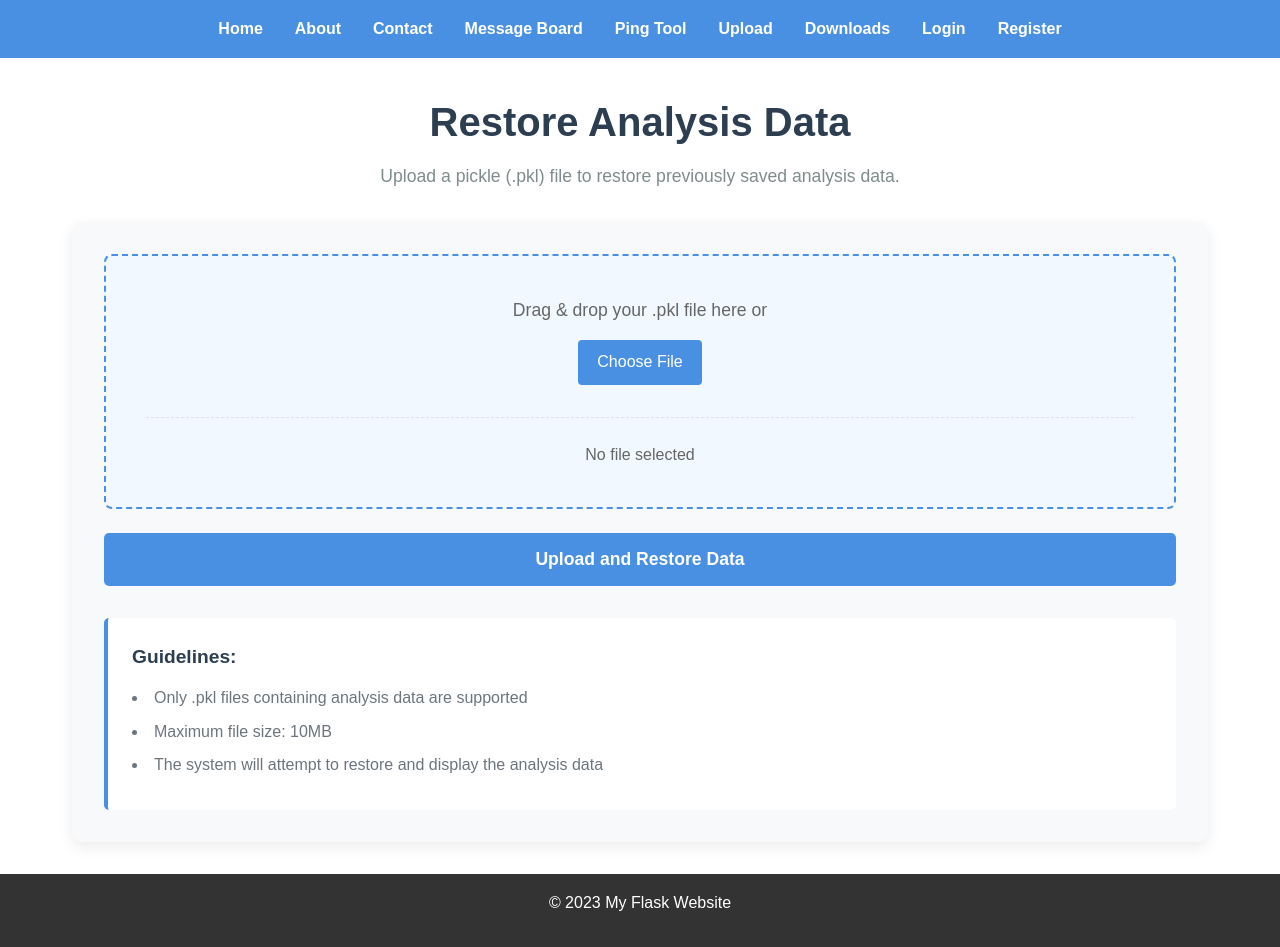
After one commit to Jason-chen-taiwan/attack-with-coed-copilot, a Flask app: page /upload in a window 1280 px wide. The commit adds this page. Run offline with Flask 2, Linux system fonts and the light colour scheme.

Commit message:
add safe pkl page and application

```diff
--- a/app.py
+++ b/app.py
@@ -1,3 +1,6 @@
+import io
+import pickle
+import pickletools
 import re
 import subprocess
 from flask import Flask, abort, render_template, request, redirect, send_from_directory, url_for, flash, session
@@ -9,6 +12,9 @@ from markupsafe import escape  # 用於輸出時手動處理 HTML escape（後
 
 app = Flask(__name__)
 app.secret_key = 'your_secret_key_here'  # 建議放在環境變數中
+
+# Add hasattr to Jinja environment
+app.jinja_env.globals.update(hasattr=hasattr, getattr=getattr, type=type)
 
 # Database setup
 DB_PATH = 'users.db'
@@ -244,6 +250,70 @@ def ping():
 
     return render_template('ping.html', title='Ping Tool', result=result, target=target)
 
+MAX_FILE_SIZE = 1 * 1024 * 1024  # 1MB
+ALLOWED_TYPES = (list, dict, tuple, str, int, float)
+# 黑名單關鍵字（出現在 pickle bytecode 中代表潛在攻擊）
+BLACKLIST_KEYWORDS = [
+    b'posix', b'system', b'os', b'subprocess', b'builtins', b'eval', b'exec', b'__import__'
+]
+
+@app.route('/upload', methods=['GET', 'POST'])
+def upload_file():
+    message = None
+    status = None
+    analysis_data = None
+
+    if request.method == 'POST':
+        file = request.files.get('file')
+
+        if not file or file.filename == '':
+            message = 'No file selected'
+            status = 'error'
+        elif not file.filename.endswith('.pkl'):
+            message = 'Only .pkl files are allowed'
+            status = 'error'
+        else:
+            try:
+                file.seek(0, os.SEEK_END)
+                file_length = file.tell()
+                if file_length > MAX_FILE_SIZE:
+                    raise ValueError('File is too large')
+                file.seek(0)
+
+                # 先檢查 pickle bytecode
+                raw_data = file.read()
+                disassembled = io.BytesIO()
+                pickletools.dis(raw_data, out=disassembled)
+
+                for keyword in BLACKLIST_KEYWORDS:
+                    if keyword in raw_data:
+                        raise ValueError(f'Blocked keyword "{keyword.decode()}" found in pickle content')
+
+                uploads_dir = os.path.join('static', 'files')
+                os.makedirs(uploads_dir, exist_ok=True)
+                file_path = os.path.join(uploads_dir, file.filename)
+                file.save(file_path)
+
+                with open(file_path, 'rb') as pkl_file:
+                    obj = pickle.load(pkl_file)
+
+                if not isinstance(obj, ALLOWED_TYPES):
+                    raise ValueError('Unsupported object type')
+
+                analysis_data = obj
+                message = f'File {file.filename} uploaded and data restored safely'
+                status = 'success'
+
+            except Exception as e:
+                message = f'Error processing file: {str(e)}'
+                status = 'error'
+
+    return render_template('upload.html',
+                           title='Restore Analysis Data (Safe)',
+                           message=message,
+                           status=status,
+                           analysis_data=analysis_data)
+
 @app.route('/download')
 def download_file():
     filename = request.args.get('file')
--- a/static/css/style.css
+++ b/static/css/style.css
@@ -438,3 +438,291 @@ button:hover {
   font-size: 1.2rem;
   color: #95a5a6;
 }
+
+/* File Upload Styles */
+.upload-header {
+  text-align: center;
+  margin-bottom: 2rem;
+}
+
+.upload-header h1 {
+  font-size: 2.5rem;
+  color: #2c3e50;
+  margin-bottom: 0.5rem;
+}
+
+.upload-header p {
+  font-size: 1.1rem;
+  color: #7f8c8d;
+}
+
+.upload-container {
+  background-color: #f8f9fa;
+  border-radius: 10px;
+  padding: 2rem;
+  box-shadow: 0 5px 15px rgba(0, 0, 0, 0.08);
+}
+
+.upload-message {
+  padding: 1rem;
+  margin-bottom: 1.5rem;
+  border-radius: 5px;
+  text-align: center;
+  font-weight: 500;
+}
+
+.upload-message.success {
+  background-color: #d4edda;
+  color: #155724;
+  border: 1px solid #c3e6cb;
+}
+
+.upload-message.error {
+  background-color: #f8d7da;
+  color: #721c24;
+  border: 1px solid #f5c6cb;
+}
+
+.upload-form {
+  margin-bottom: 2rem;
+}
+
+.file-drop-area {
+  position: relative;
+  display: flex;
+  flex-direction: column;
+  align-items: center;
+  justify-content: center;
+  padding: 2.5rem;
+  border: 2px dashed #4a90e2;
+  border-radius: 8px;
+  background-color: #f1f8ff;
+  transition: all 0.3s;
+  text-align: center;
+  margin-bottom: 1.5rem;
+  min-height: 200px;
+}
+
+.file-drop-area.highlight {
+  border-color: #2980b9;
+  background-color: #e3f2fd;
+}
+
+.file-msg {
+  color: #666;
+  font-size: 1.1rem;
+  margin-bottom: 1rem;
+}
+
+.file-input {
+  position: absolute;
+  left: 0;
+  top: 0;
+  height: 100%;
+  width: 100%;
+  opacity: 0;
+  cursor: pointer;
+}
+
+.file-input-label {
+  display: inline-block;
+  padding: 0.6rem 1.2rem;
+  background-color: #4a90e2;
+  color: white;
+  border-radius: 4px;
+  cursor: pointer;
+  font-weight: 500;
+  transition: background-color 0.2s;
+}
+
+.file-input-label:hover {
+  background-color: #357abf;
+}
+
+.file-preview {
+  width: 100%;
+  margin-top: 1.5rem;
+  padding-top: 1.5rem;
+  border-top: 1px dashed #dee2e6;
+  color: #666;
+}
+
+.file-info {
+  display: flex;
+  flex-direction: column;
+  align-items: center;
+}
+
+.file-name {
+  font-weight: bold;
+  color: #4a90e2;
+  margin-bottom: 0.25rem;
+}
+
+.file-size {
+  color: #6c757d;
+  font-size: 0.9rem;
+}
+
+.upload-btn {
+  width: 100%;
+  padding: 1rem;
+  font-size: 1.1rem;
+  font-weight: 600;
+  background-color: #4a90e2;
+  color: white;
+  border: none;
+  border-radius: 5px;
+  cursor: pointer;
+  transition: background-color 0.2s;
+}
+
+.upload-btn:hover {
+  background-color: #357abf;
+}
+
+.upload-info {
+  margin-top: 2rem;
+  padding: 1.5rem;
+  background-color: #fff;
+  border-radius: 5px;
+  border-left: 4px solid #4a90e2;
+}
+
+.upload-info h3 {
+  color: #2c3e50;
+  margin-bottom: 0.75rem;
+  font-size: 1.2rem;
+}
+
+.upload-info ul {
+  list-style-position: inside;
+  color: #6c757d;
+}
+
+.upload-info li {
+  margin-bottom: 0.5rem;
+}
+
+/* Analysis Data Display Styles */
+.analysis-results {
+  margin-top: 2rem;
+  padding: 1.5rem;
+  background-color: #fff;
+  border-radius: 8px;
+  box-shadow: 0 3px 15px rgba(0, 0, 0, 0.1);
+}
+
+.analysis-results h2 {
+  color: #2c3e50;
+  font-size: 1.8rem;
+  margin-bottom: 1.5rem;
+  padding-bottom: 1rem;
+  border-bottom: 2px solid #ecf0f1;
+}
+
+.analysis-content {
+  display: flex;
+  flex-direction: column;
+  gap: 1.5rem;
+}
+
+.data-section {
+  padding: 1.5rem;
+  background-color: #f8f9fa;
+  border-radius: 6px;
+  border-left: 4px solid #4a90e2;
+}
+
+.data-section h3 {
+  color: #2c3e50;
+  margin-bottom: 1rem;
+  font-size: 1.3rem;
+}
+
+.data-table {
+  width: 100%;
+  border-collapse: collapse;
+  margin-top: 0.5rem;
+}
+
+.data-table th,
+.data-table td {
+  padding: 0.8rem;
+  text-align: left;
+  border-bottom: 1px solid #dee2e6;
+}
+
+.data-table th {
+  background-color: #e9ecef;
+  color: #495057;
+  font-weight: 600;
+}
+
+.data-table tr:nth-child(even) {
+  background-color: #f2f2f2;
+}
+
+.data-list {
+  list-style-position: inside;
+  padding-left: 1rem;
+}
+
+.data-list li {
+  padding: 0.5rem 0;
+  border-bottom: 1px solid #eee;
+}
+
+.data-list li:last-child {
+  border-bottom: none;
+}
+
+.data-raw {
+  background-color: #f0f0f0;
+  padding: 1rem;
+  border-radius: 4px;
+  overflow-x: auto;
+  white-space: pre-wrap;
+  font-family: monospace;
+  font-size: 0.9rem;
+  color: #333;
+  max-height: 300px;
+  overflow-y: auto;
+}
+
+.data-type-info {
+  background-color: #e9f7fe;
+  padding: 1.5rem;
+  border-radius: 6px;
+  border-left: 4px solid #3498db;
+}
+
+.data-type-info h3 {
+  color: #2980b9;
+  margin-bottom: 1rem;
+  font-size: 1.2rem;
+}
+
+.data-type-info code {
+  background-color: #e0e8f0;
+  padding: 0.2rem 0.4rem;
+  border-radius: 3px;
+  font-family: monospace;
+  color: #2c3e50;
+}
+
+.data-type-info ul {
+  display: flex;
+  flex-wrap: wrap;
+  gap: 0.5rem;
+  margin-top: 0.5rem;
+  list-style: none;
+}
+
+.data-type-info li {
+  background-color: #d6eaf8;
+  padding: 0.3rem 0.6rem;
+  border-radius: 3px;
+  font-size: 0.9rem;
+  color: #3498db;
+}
--- a/templates/base.html
+++ b/templates/base.html
@@ -18,6 +18,7 @@
           <li><a href="{{ url_for('contact') }}">Contact</a></li>
           <li><a href="{{ url_for('message_board') }}">Message Board</a></li>
           <li><a href="{{ url_for('ping') }}">Ping Tool</a></li>
+          <li><a href="{{ url_for('upload_file') }}">Upload</a></li>
           <li><a href="{{ url_for('downloads') }}">Downloads</a></li>
           {% if session.user_id %}
           <li><a href="{{ url_for('profile') }}">Profile</a></li>
--- /dev/null
+++ b/templates/upload.html
@@ -0,0 +1,183 @@
+{% extends "base.html" %} {% block content %}
+<div class="container">
+  <div class="upload-header">
+    <h1>Restore Analysis Data</h1>
+    <p>
+      Upload a pickle (.pkl) file to restore previously saved analysis data.
+    </p>
+  </div>
+
+  <div class="upload-container">
+    {% if message %}
+    <div class="upload-message {{ status }}">{{ message }}</div>
+    {% endif %}
+
+    <form method="POST" enctype="multipart/form-data" class="upload-form">
+      <div class="file-drop-area" id="dropArea">
+        <span class="file-msg">Drag & drop your .pkl file here or</span>
+        <label for="fileInput" class="file-input-label">Choose File</label>
+        <input
+          type="file"
+          id="fileInput"
+          name="file"
+          accept=".pkl"
+          class="file-input"
+          required
+        />
+        <div class="file-preview" id="filePreview">
+          <span>No file selected</span>
+        </div>
+      </div>
+      <button type="submit" class="upload-btn">Upload and Restore Data</button>
+    </form>
+
+    <div class="upload-info">
+      <h3>Guidelines:</h3>
+      <ul>
+        <li>Only .pkl files containing analysis data are supported</li>
+        <li>Maximum file size: 10MB</li>
+        <li>
+          The system will attempt to restore and display the analysis data
+        </li>
+      </ul>
+    </div>
+
+    {% if analysis_data %}
+    <div class="analysis-results">
+      <h2>Restored Analysis Data</h2>
+
+      <div class="analysis-content">
+        {% if analysis_data is mapping %}
+        <div class="data-section">
+          <h3>Dictionary Data</h3>
+          <table class="data-table">
+            <thead>
+              <tr>
+                <th>Key</th>
+                <th>Value</th>
+              </tr>
+            </thead>
+            <tbody>
+              {% for key, value in analysis_data.items() %}
+              <tr>
+                <td>{{ key }}</td>
+                <td>
+                  {% if value is mapping or value is iterable and value is not
+                  string %} {{ value.__class__.__name__ }} with {{ value|length
+                  }} items {% else %} {{ value }} {% endif %}
+                </td>
+              </tr>
+              {% endfor %}
+            </tbody>
+          </table>
+        </div>
+        {% elif analysis_data is iterable and analysis_data is not string %}
+        <div class="data-section">
+          <h3>List/Iterable Data</h3>
+          <p>Contains {{ analysis_data|length }} items</p>
+          <ul class="data-list">
+            {% for item in analysis_data[:10] %}
+            <li>{{ item }}</li>
+            {% endfor %} {% if analysis_data|length > 10 %}
+            <li>... ({{ analysis_data|length - 10 }} more items)</li>
+            {% endif %}
+          </ul>
+        </div>
+        {% else %}
+        <div class="data-section">
+          <h3>Object Data</h3>
+          <p>Type: {{ analysis_data.__class__.__name__ }}</p>
+          <pre class="data-raw">{{ analysis_data }}</pre>
+        </div>
+        {% endif %}
+
+        <!-- Show type information -->
+        <div class="data-type-info">
+          <h3>Type Information</h3>
+          <p>
+            Python Type: <code>{{ analysis_data.__class__.__name__ }}</code>
+          </p>
+
+          {% if analysis_data is defined and hasattr(analysis_data, '__dict__')
+          and analysis_data.__dict__ %}
+          <p>Available attributes:</p>
+          <ul>
+            {% for attr in analysis_data.__dict__ %}
+            <li>{{ attr }}</li>
+            {% endfor %}
+          </ul>
+          {% elif analysis_data is defined and hasattr(analysis_data, '__dir__')
+          %}
+          <p>Available attributes:</p>
+          <ul>
+            {% for attr in analysis_data.__dir__() %} {% if not
+            attr.startswith('__') %}
+            <li>{{ attr }}</li>
+            {% endif %} {% endfor %}
+          </ul>
+          {% endif %}
+        </div>
+      </div>
+    </div>
+    {% endif %}
+  </div>
+</div>
+
+<script>
+  document.addEventListener("DOMContentLoaded", function () {
+    const dropArea = document.getElementById("dropArea");
+    const fileInput = document.getElementById("fileInput");
+    const filePreview = document.getElementById("filePreview");
+
+    // Highlight drop area when drag over
+    ["dragenter", "dragover"].forEach((eventName) => {
+      dropArea.addEventListener(
+        eventName,
+        function (e) {
+          e.preventDefault();
+          e.stopPropagation();
+          dropArea.classList.add("highlight");
+        },
+        false
+      );
+    });
+
+    // Remove highlight on drag leave
+    ["dragleave", "drop"].forEach((eventName) => {
+      dropArea.addEventListener(
+        eventName,
+        function (e) {
+          e.preventDefault();
+          e.stopPropagation();
+          dropArea.classList.remove("highlight");
+        },
+        false
+      );
+    });
+
+    // Handle dropped files
+    dropArea.addEventListener("drop", function (e) {
+      e.preventDefault();
+      e.stopPropagation();
+      fileInput.files = e.dataTransfer.files;
+      updateFilePreview();
+    });
+
+    // Update preview when file selected
+    fileInput.addEventListener("change", updateFilePreview);
+
+    function updateFilePreview() {
+      if (fileInput.files.length > 0) {
+        const file = fileInput.files[0];
+        const fileSize = (file.size / 1024).toFixed(2) + " KB";
+        filePreview.innerHTML = `<div class="file-info">
+                                  <span class="file-name">${file.name}</span>
+                                  <span class="file-size">${fileSize}</span>
+                                </div>`;
+      } else {
+        filePreview.innerHTML = "<span>No file selected</span>";
+      }
+    }
+  });
+</script>
+{% endblock %}
```
Also changed, not shown: 5 other files.
